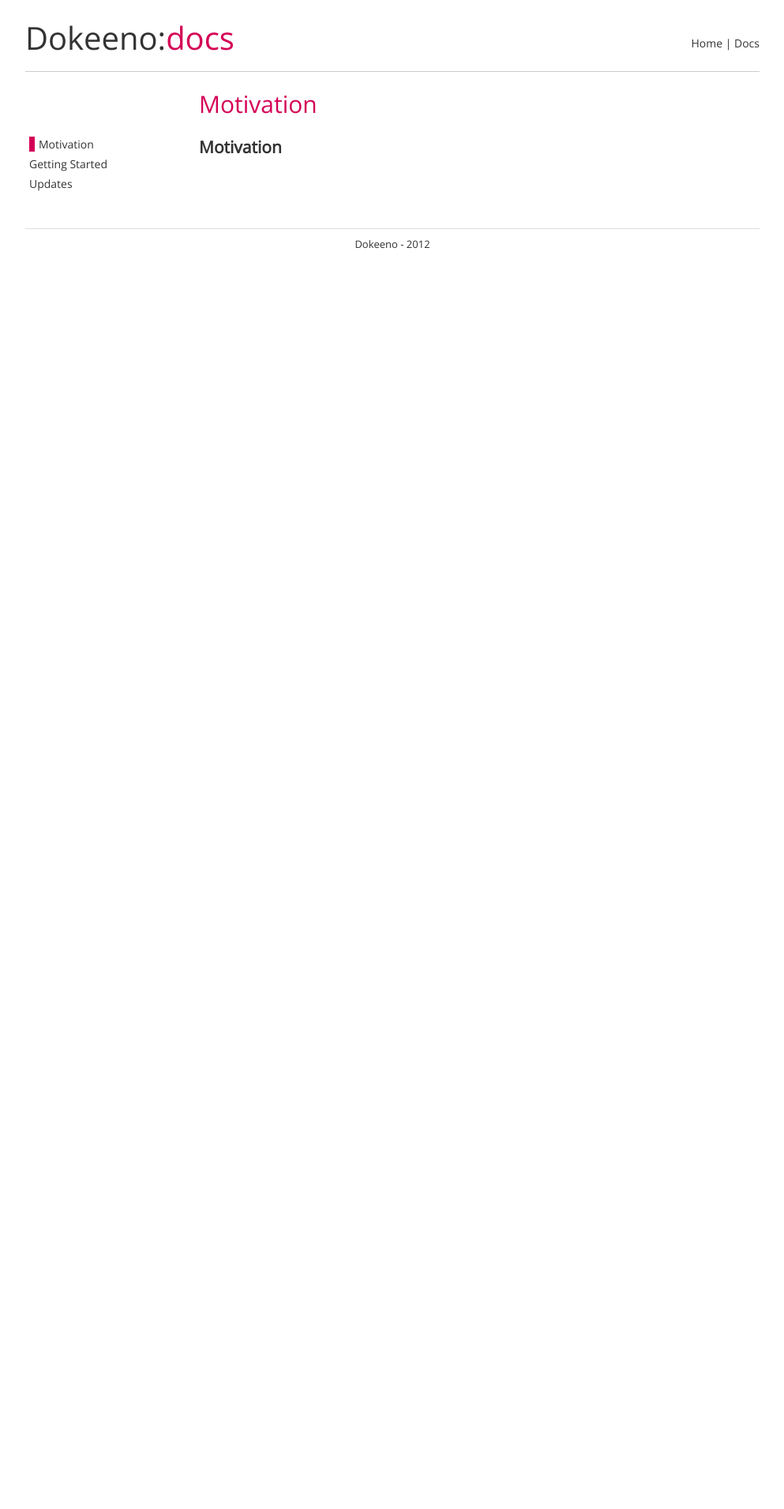
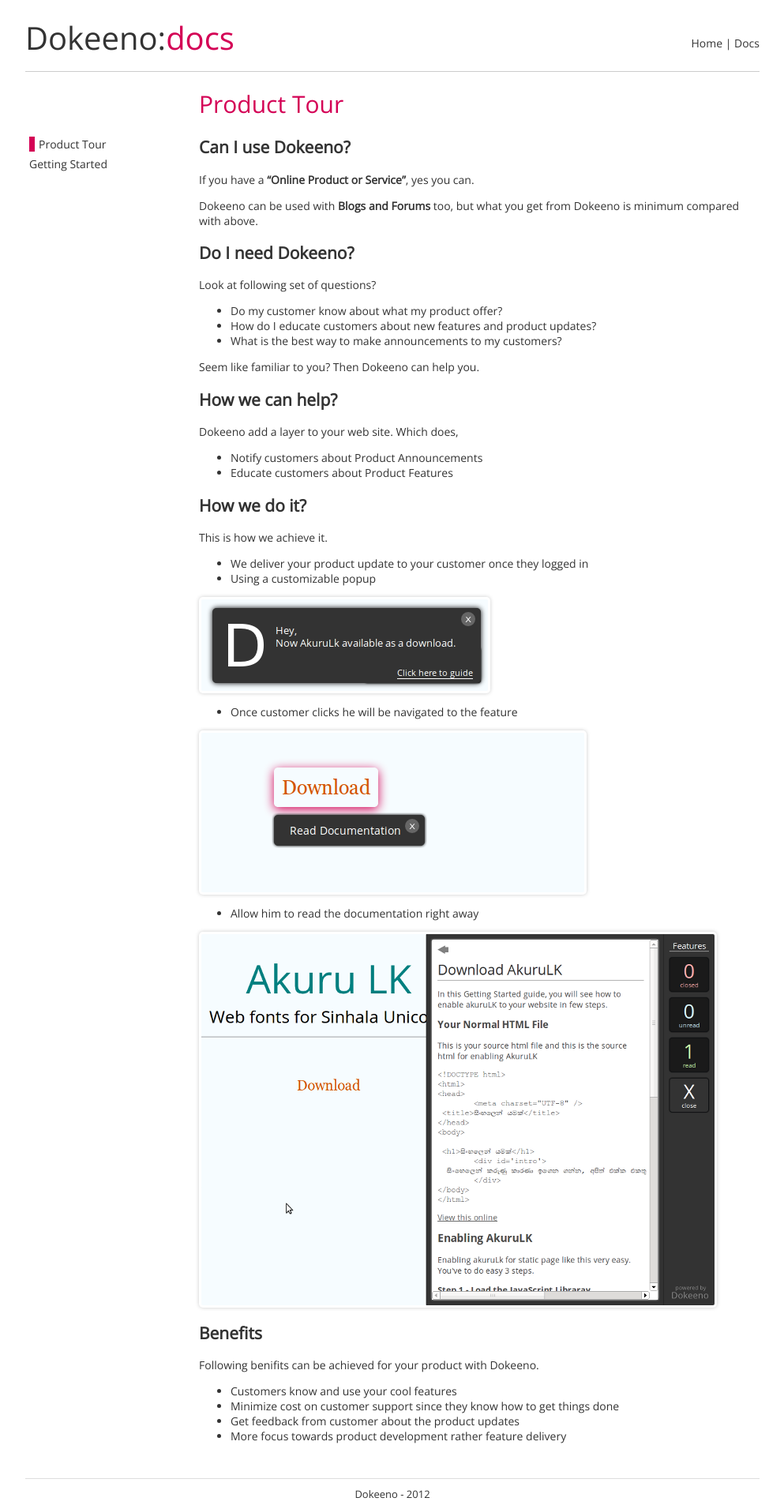
Before and after one commit to dokeeno/dokeeno.github.com, a Jekyll site: the page built from index.html, in a window 1280 px wide. Shown: the whole page at 79% size, without its empty margins (143-1136 px from the left). Built offline with Jekyll 4.4.1, drawn with Linux system fonts in a browser that asks for light colours; before the commit the page ends 900 px from its top, so only the background shows below that.

Commit message:
added produc-tour

```diff
--- a/_layouts/post.html
+++ b/_layouts/post.html
@@ -19,7 +19,7 @@
 		<div id='heading'>
 			<div id='logo'>Dokeeno:<span id='logo_docs'>docs</span></div>
 			<div id='links'>
-				<a href="/">Home</a> |
+				<a href="http://dokeeno.com">Home</a> |
 				<a href="http://docs.dokeeno.com">Docs</a>
 			</div>
 			<div style='clear: both'></div>
--- a/_posts/2012-05-3-motivation.md
+++ /dev/null
@@ -1,6 +0,0 @@
----
-layout: post
-title: Motivation
----
-
-##Motivation
--- /dev/null
+++ b/_posts/2012-05-30-product-tour.md
@@ -0,0 +1,49 @@
+---
+layout: post
+title: Product Tour
+---
+
+##Can I use Dokeeno?
+
+If you have a **"Online Product or Service"**, yes you can.
+
+Dokeeno can be used with **Blogs and Forums** too, but what you get from Dokeeno is minimum compared with above.
+
+##Do I need Dokeeno?
+Look at following set of questions?
+
+* Do my customer know about what my product offer?
+* How do I educate customers about new features and product updates?
+* What is the best way to make announcements to my customers?
+
+Seem like familiar to you? Then Dokeeno can help you.
+
+##How we can help?
+Dokeeno add a layer to your web site. Which does,
+
+* Notify customers about Product Announcements
+* Educate customers about Product Features
+
+##How we do it?
+This is how we achieve it.
+
+* We deliver your product update to your customer once they logged in
+* Using a customizable popup
+
+![Dokkeno Notification](/images/product-tour/notification.png)
+
+* Once customer clicks he will be navigated to the feature
+
+![After Navigated](/images/product-tour/navigated.png)
+
+*	Allow him to read the documentation right away
+
+![Dokkeno Notification](/images/product-tour/documentation.png)
+
+##Benefits
+Following benifits can be achieved for your product with Dokeeno.
+
+* Customers know and use your cool features
+* Minimize cost on customer support since they know how to get things done
+* Get feedback from customer about the product updates
+* More focus towards product development rather feature delivery
--- a/css/main.css
+++ b/css/main.css
@@ -22,6 +22,11 @@ a:hover {
 
 img{
 	border: 0px;
+	box-shadow: 0 0px 5px #cccccc;
+	webkit-box-shadow: 0 0px 5px #cccccc;
+	moz-box-shadow: 0 0px 5px #cccccc;
+	border-radius: 5px;
+    padding: 3px;
 }
 
 h1 {
```
Also changed, not shown: other parts of _layouts/post.html (+1 -1 lines), _posts/2012-05-1-updates.md (deleted, +0 -6 lines), _posts/2012-05-2-getting-started.md (deleted, +0 -8 lines), _posts/2012-05-29-getting-started.md (added, +4 -0 lines), images/product-tour/documentation.png (added), images/product-tour/navigated.png (added), images/product-tour/notification.png (added), 9 other files.
